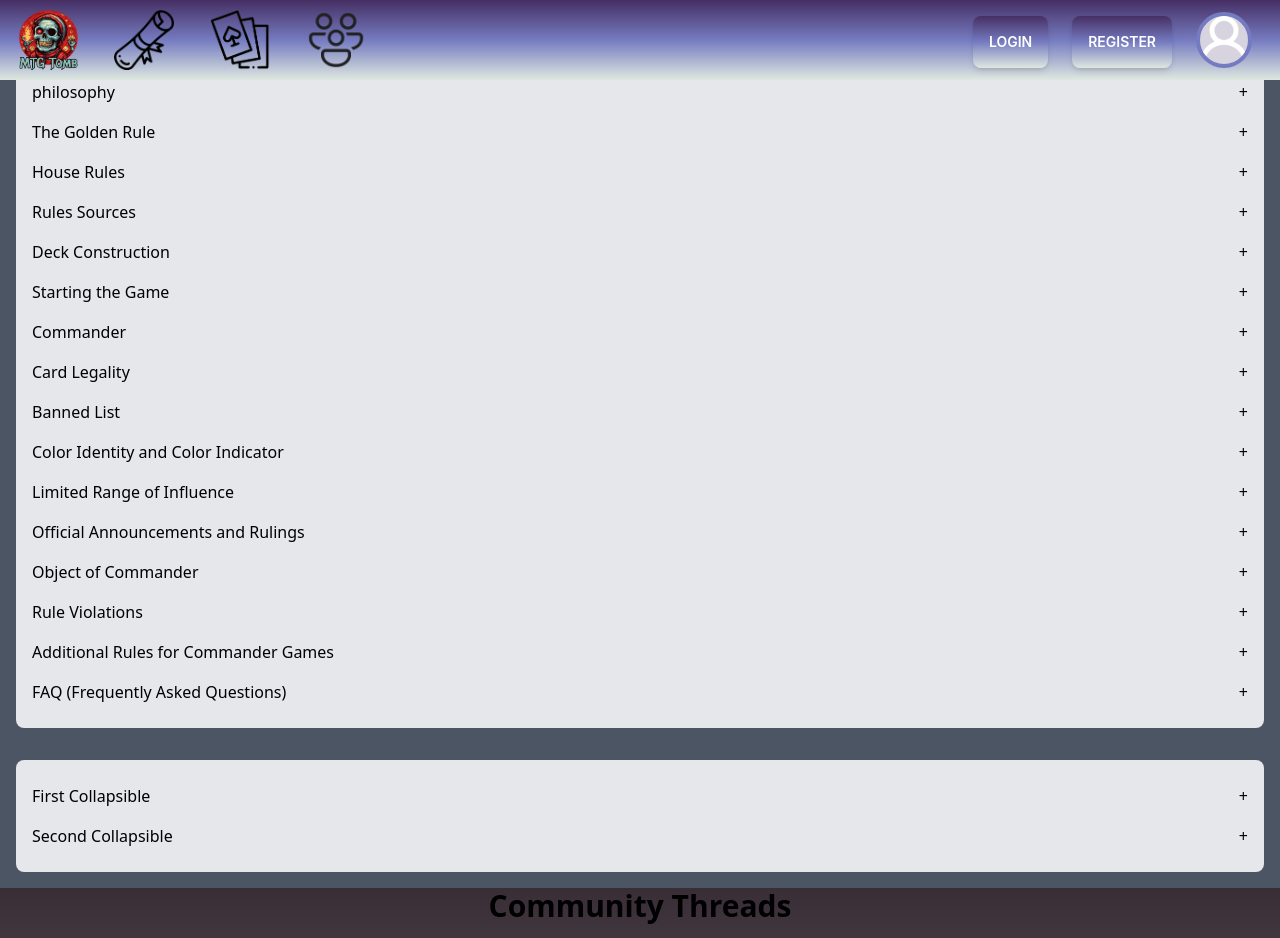
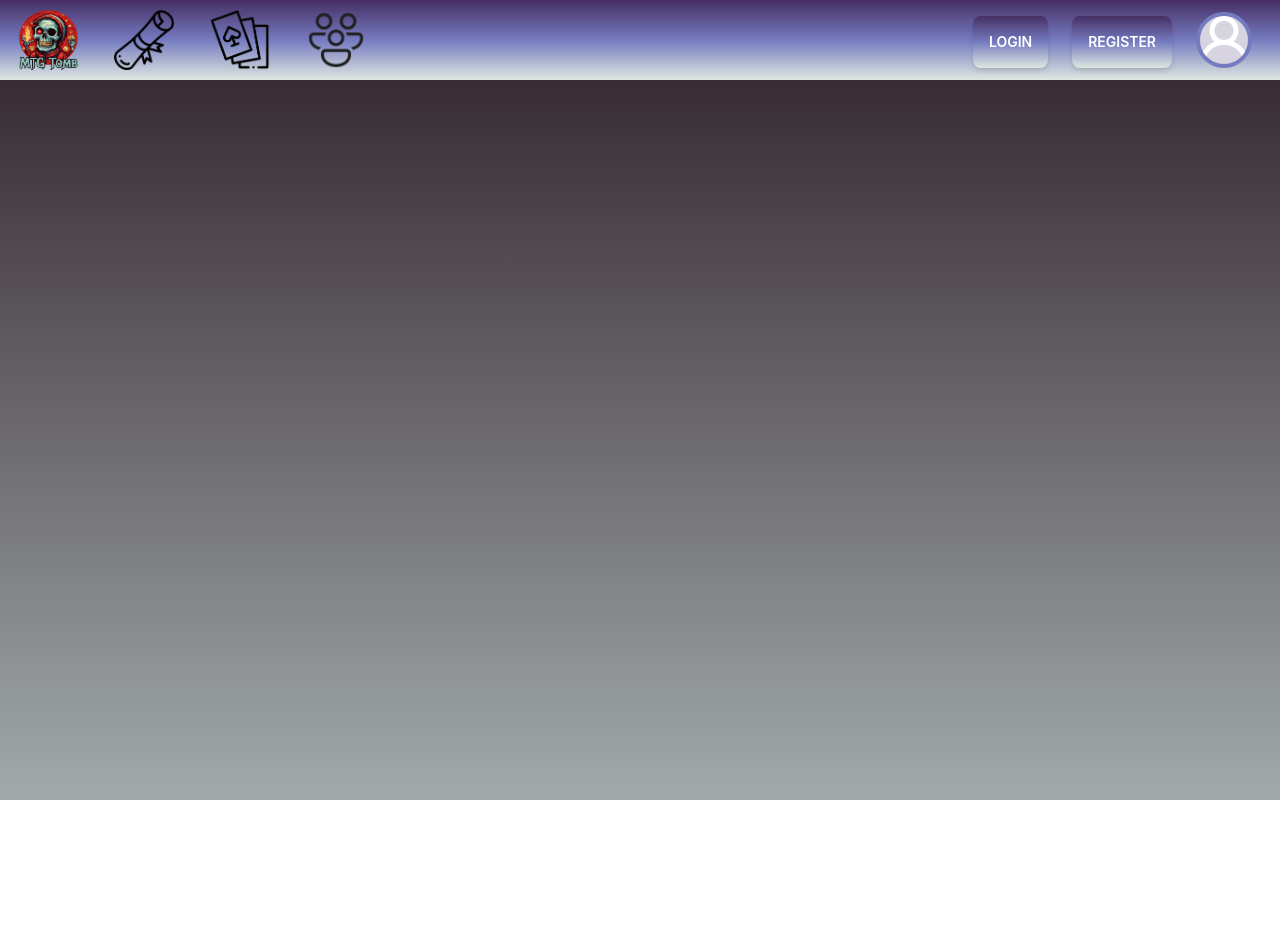
Before and after one commit to chas-academy/u08-business-idea-wepushonsave, a React (Vite) app in the folder frontend/: page / in a window 1280 px wide. Shown: the top 938 px of the page. After the commit the page ends 800 px from the top, so only its background shows below. Built offline with nearby package versions, Linux system fonts and the light colour scheme.

Commit message:
added routes and moved community to own page

```diff
--- a/frontend/src/App.tsx
+++ b/frontend/src/App.tsx
@@ -1,16 +1,9 @@
-import Navbar from './components/Navbar/navbar';
-import { useState } from 'react';
-import Threads from './pages/community/Threads';
-import CardRules from './pages/game-docs/Card_rules';
-import GameRules from './pages/game-docs/Game_rules';
-import Threads from './pages/community/Threads';
+import Navbar from './components/navbar/Navbar';
 
 function App() {
   return (
     <>
-      <GameRules></GameRules>
-      <CardRules></CardRules>
-      <Threads></Threads>
+
       <Navbar></Navbar>
     </>
   );
--- a/frontend/src/layouts/RootLayout.tsx
+++ b/frontend/src/layouts/RootLayout.tsx
@@ -1,4 +1,4 @@
-import {NavLink, Outlet} from 'react-router-dom';
+import { NavLink, Outlet } from 'react-router-dom';
 import App from '../App';
 
 const RootLayout = () => {
@@ -11,6 +11,9 @@ const RootLayout = () => {
       </div>
       <nav>
         <NavLink to={'card'}>Card</NavLink>
+        <br></br>
+        <NavLink to={'community'}>Community</NavLink>
+
       </nav>
       <main>
         <Outlet />
--- a/frontend/src/main.tsx
+++ b/frontend/src/main.tsx
@@ -11,6 +11,7 @@ import './index.css';
 import CardInfo from './components/card/CardInfo.tsx';
 import CardLegalities from './components/card/CardLegalities.tsx';
 import CardMarket from './components/card/CardMarket.tsx';
+import Threads from './pages/community/Threads.tsx';
 
 // layouts
 import RootLayout from './layouts/RootLayout.tsx';
@@ -18,11 +19,15 @@ import CardLayout from './layouts/CardLayout.tsx';
 import CardTestLegalities from './components/card/CardTestLegalities.tsx';
 
 // utils
-import {singleCardLoader} from './utils/singleCardLoader.tsx';
+import { singleCardLoader } from './utils/singleCardLoader.tsx';
+import GameRules from './pages/game-docs/Game_rules.tsx';
+import CardRules from './pages/game-docs/Card_rules.tsx';
 
 const router = createBrowserRouter(
   createRoutesFromElements(
     <Route path="/" element={<RootLayout />}>
+      <Route path="community" element={<Threads />} />
+
       <Route path="card" element={<CardLayout />} loader={singleCardLoader}>
         <Route
           path="test"
@@ -44,6 +49,13 @@ const router = createBrowserRouter(
           loader={singleCardLoader}
         />
       </Route>
+
+      <Route path="About" element={<></>} /> {/* About - TILL ALEX DOCUMENTATION*/}
+
+      <Route path="gamerules" element={<GameRules />} />
+      <Route path="cardrules" element={<CardRules />} />
+
+
     </Route>
   )
 );
```
